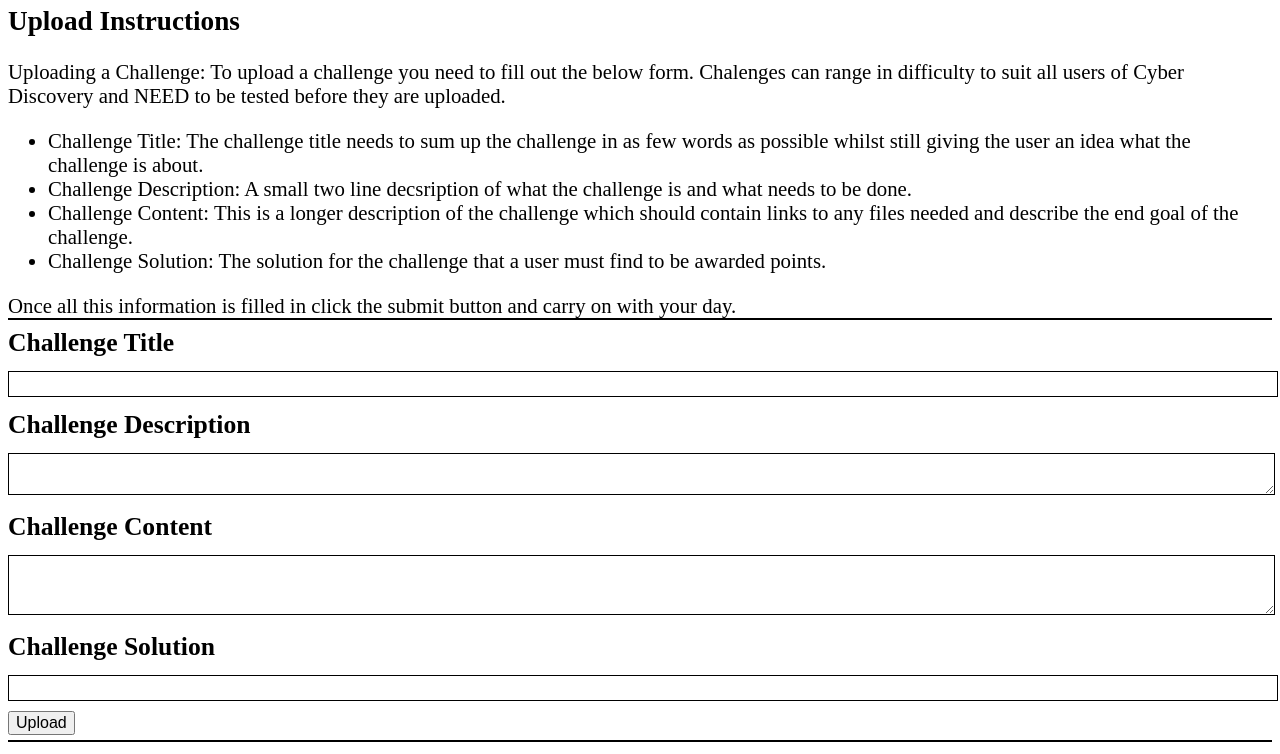
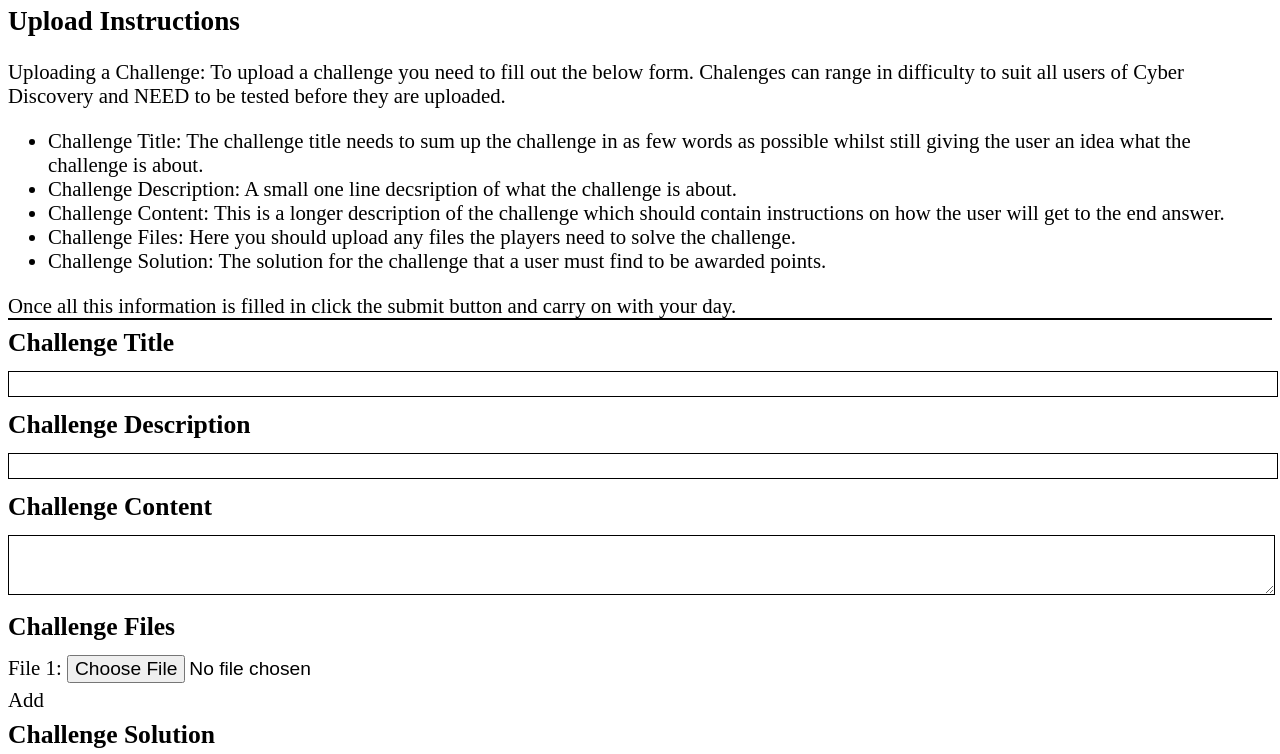
Before and after one commit to lightspeedana/Challenge-Master, a plain HTML site: page public/create.html in a window 1280 px wide. Shown: the part 144-898 px from the top of the page. Drawn offline with Linux system fonts and the light colour scheme; no server answers.

Commit message:
Added file selectors and add file button

```diff
--- a/public/create.html
+++ b/public/create.html
@@ -29,17 +29,23 @@
 				<p1>Uploading a Challenge: To upload a challenge you need to fill out the below form.  Chalenges can range in difficulty to suit all users of Cyber Discovery and NEED to be tested before they are uploaded.
 					<ul>
 						<li>Challenge Title:  The challenge title needs to sum up the challenge in as few words as possible whilst still giving the user an idea what the challenge is about.</li>
-						<li>Challenge Description:  A small two line decsription of what the challenge is and what needs to be done.</li>
-						<li>Challenge Content: This is a longer description of the challenge which should contain links to any files needed and describe the end goal of the challenge.</li>
+						<li>Challenge Description:  A small one line decsription of what the challenge is about.</li>
+						<li>Challenge Content: This is a longer description of the challenge which should contain instructions on how the user will get to the end answer.</li>
+						<li>Challenge Files: Here you should upload any files the players need to solve the challenge.</li>
 						<li>Challenge Solution: The solution for the challenge that a user must find to be awarded points.</li></ul>
 						Once all this information is filled in click the submit button and carry on with your day.</p1></div>
 			<div>
 				<H3>Challenge Title</H3>
 				<input id="titleInput" type="text">
 				<H3>Challenge Description</H3>
-				<textarea id="descriptionInput" rows="2"></textarea>
+				<input id="descriptionInput" rows="2"></input>
 				<H3>Challenge Content</H3>
 				<textarea id="contentInput" rows="3"></textarea>
+				<H3>Challenge Files</H3>
+				<div id="filesContainer" style="border:none">
+					<div style="border:0px"><p1>File 1: </p1><input type="file"></div>
+				</div>
+				<p1 onclick="addFile()">Add</p1>
 				<H3>Challenge Solution</H3>
 				<input id="solutionInput" type="text">
 				<button id="solutionUpload" onclick="upload()">Upload</button></div></section>
@@ -55,7 +61,6 @@
 			firebase.auth().onAuthStateChanged(u => {
 				init();
 				user = u;
-				console.log(user);
 			});
 
 			function upload() {
@@ -94,5 +99,15 @@
 	    				req.send(json);
 					});
 				}
-			}</script>
+			}
+
+			function addFile() {
+				var container = document.getElementById("filesContainer");
+				if ((container.childElementCount + 1) <= 5) {
+					container.innerHTML = container.innerHTML + "<div style='border:0px'><p1>File " + (container.childElementCount+1) + ": </p1><input type='file'></div>";
+				}else {
+					alert("You Can Only Upload 5 Files");
+				}
+			}
+		</script>
 	</body>
--- a/public/style.css
+++ b/public/style.css
@@ -35,6 +35,11 @@ input, textarea, select {
 
 input {
 	width: 100%;
+}
+
+input[type="file"] {
+	width: auto;
+	border: 0px;
 }
 
 textarea {
```
